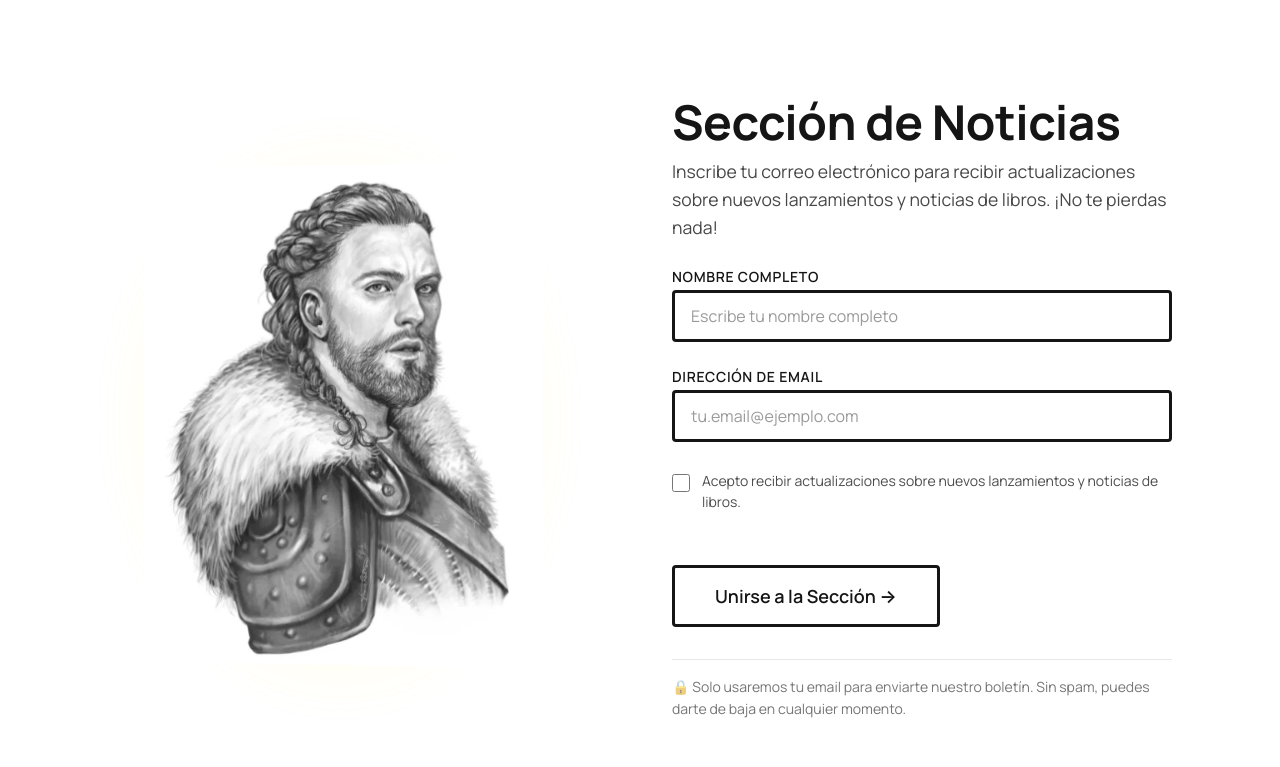
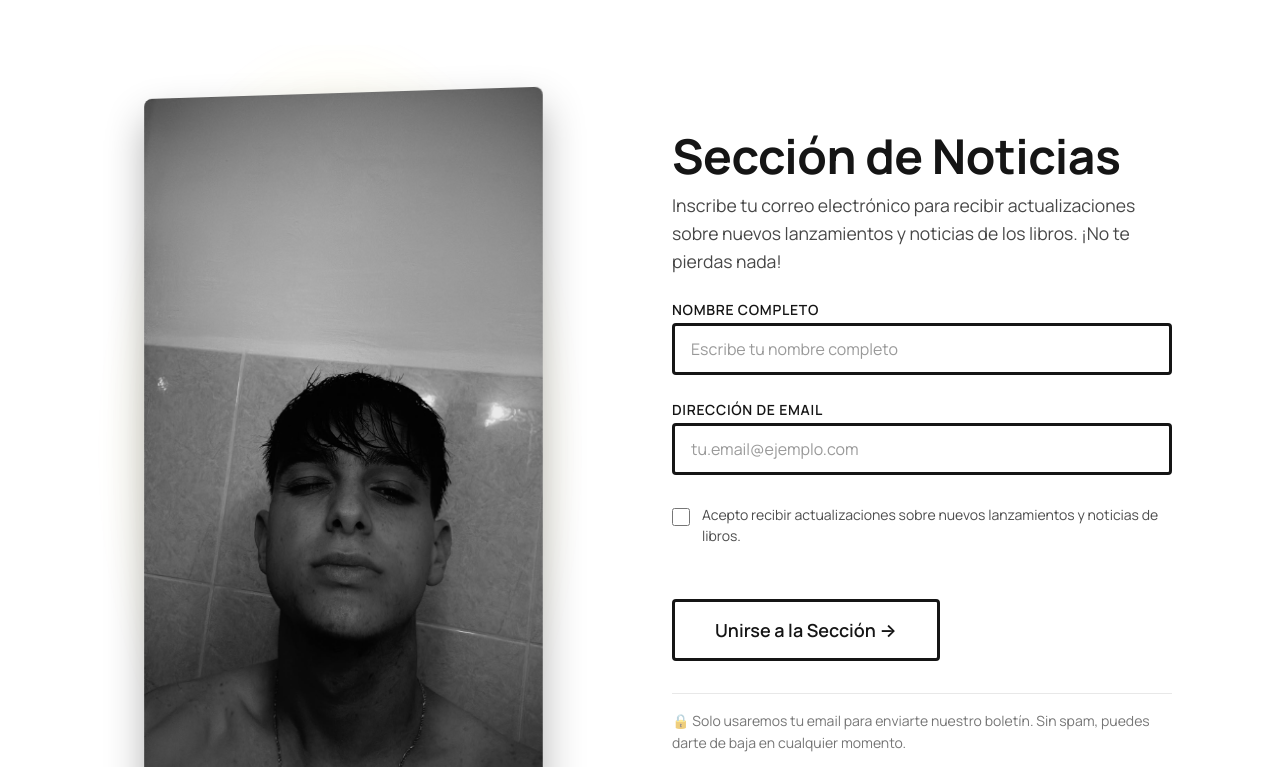
Before and after one commit to kilianomar5/mas-alla-de-las-paginas, a Vue app: page / in a window 1280 px wide. Shown: the part 2593-3360 px from the top of the page. Built offline with nearby package versions, Linux system fonts and the light colour scheme.

Commit message:
Foto perfil adri + modificaciones

```diff
--- a/src/components/home/NewsletterSection.vue
+++ b/src/components/home/NewsletterSection.vue
@@ -8,9 +8,7 @@
           <div class="book-cover-container">
             <img
               :src="coverSrc"
-              :srcset="coverSrcset"
-              sizes="(max-width: 1024px) 80vw, 400px"
-              alt=""
+              alt="Portada del libro"
               class="book-cover-image"
             />
             <div class="book-cover-glow"></div>
@@ -23,7 +21,7 @@
             <h2 class="newsletter-title">Sección de Noticias</h2>
 
             <p class="newsletter-subtitle">
-              Inscribe tu correo electrónico para recibir actualizaciones sobre nuevos lanzamientos y noticias de libros. ¡No te pierdas nada!
+              Inscribe tu correo electrónico para recibir actualizaciones sobre nuevos lanzamientos y noticias de los libros. ¡No te pierdas nada!
             </p>
 
             <!-- Newsletter Form (MailerLite via Netlify Function) -->
@@ -108,16 +106,10 @@
 
 <script setup>
 import { onBeforeUnmount, onMounted, reactive, ref } from "vue";
-import davgaCover480 from "../../assets/images/Davga_HR-480.webp";
-import davgaCover800 from "../../assets/images/Davga_HR-800.webp";
-import davgaCoverJpg from "../../assets/images/Davga_HR.jpg";
-import { supportsWebp } from "../../utils/webp.js";
 
-// Original JPG as universal fallback; responsive .webp via srcset where supported.
-const coverSrc = davgaCoverJpg;
-const coverSrcset = supportsWebp()
-  ? `${davgaCover480} 480w, ${davgaCover800} 800w`
-  : undefined;
+// Configuramos la ruta base para GitHub Pages apuntando a tu carpeta public/images/
+const base = import.meta.env.BASE_URL;
+const coverSrc = `${base}images/foto-perfil-adri.jpg`;
 
 const form = reactive({
   name: "",
@@ -129,17 +121,12 @@ const isSubmitting = ref(false);
 const submitMessage = ref("");
 const isError = ref(false);
 
-// Cloudflare Turnstile. The site key is public (safe to ship in the client); the
-// matching secret lives only in the Netlify function. `action` is echoed back by
-// siteverify and checked server-side so a token minted elsewhere can't be replayed here.
+// Cloudflare Turnstile.
 const TURNSTILE_SITE_KEY = "0x4AAAAAAENoETuta9nzmjKI";
 const TURNSTILE_ACTION = "newsletter";
 const turnstileEl = ref(null);
 let widgetId = null;
 
-// Explicitly render the widget once the async Turnstile script is ready. In an SPA
-// the component can mount before challenges.cloudflare.com/turnstile finishes loading,
-// so poll briefly for window.turnstile instead of relying on implicit auto-render.
 const renderTurnstile = () => {
   if (!turnstileEl.value) return;
   if (window.turnstile) {
@@ -162,18 +149,17 @@ onBeforeUnmount(() => {
 
 const handleSubmit = async () => {
   if (!form.agreeToTerms) {
-    submitMessage.value = "Please agree to the terms to continue.";
+    submitMessage.value = "Por favor, acepta los términos para continuar.";
     isError.value = true;
     return;
   }
 
-  // Require a Turnstile token before contacting the server.
   const turnstileToken =
     window.turnstile && widgetId !== null
       ? window.turnstile.getResponse(widgetId)
       : "";
   if (!turnstileToken) {
-    submitMessage.value = "Please complete the verification and try again.";
+    submitMessage.value = "Por favor, completa la verificación de seguridad.";
     isError.value = true;
     return;
   }
@@ -198,32 +184,31 @@ const handleSubmit = async () => {
 
     if (mlRes.ok) {
       submitMessage.value =
-        "Thank you! Look for a confirmation email in your inbox (or spam folder)";
+        "¡Gracias! Busca el email de confirmación en tu bandeja de entrada (o en spam).";
       isError.value = false;
       form.name = "";
       form.email = "";
       form.agreeToTerms = false;
     } else if (mlRes.status === 429) {
       submitMessage.value =
-        "Too many attempts. Please wait a minute and try again.";
+        "Demasiados intentos. Por favor, espera un minuto y vuelve a intentarlo.";
       isError.value = true;
     } else if (mlRes.status === 403) {
       submitMessage.value =
-        "Verification failed. Please reload the page and try again.";
+        "Verificación fallida. Por favor, recarga la página e inténtalo de nuevo.";
       isError.value = true;
     } else {
       const data = await mlRes.json().catch(() => ({}));
       submitMessage.value = data.error
-        ? `Couldn't subscribe: ${data.error}.`
-        : "Something went wrong. Please try again.";
+        ? `No se pudo suscribir: ${data.error}.`
+        : "Algo salió mal. Por favor, inténtalo de nuevo.";
       isError.value = true;
     }
   } catch (error) {
-    console.error("Form submission error:", error);
-    submitMessage.value = "Something went wrong. Please try again.";
+    console.error("Error al enviar el formulario:", error);
+    submitMessage.value = "Algo salió mal. Por favor, comprueba tu conexión.";
     isError.value = true;
   } finally {
-    // Reset the widget so the single-use token can't be replayed on a retry.
     if (window.turnstile && widgetId !== null) {
       window.turnstile.reset(widgetId);
     }
@@ -278,6 +263,7 @@ const handleSubmit = async () => {
   z-index: 2;
   transform: perspective(1000px) rotateY(-5deg);
   transition: transform 0.5s ease;
+  box-shadow: 0 20px 40px rgba(0,0,0,0.3);
 }
 
 .book-cover-container:hover .book-cover-image {
```
